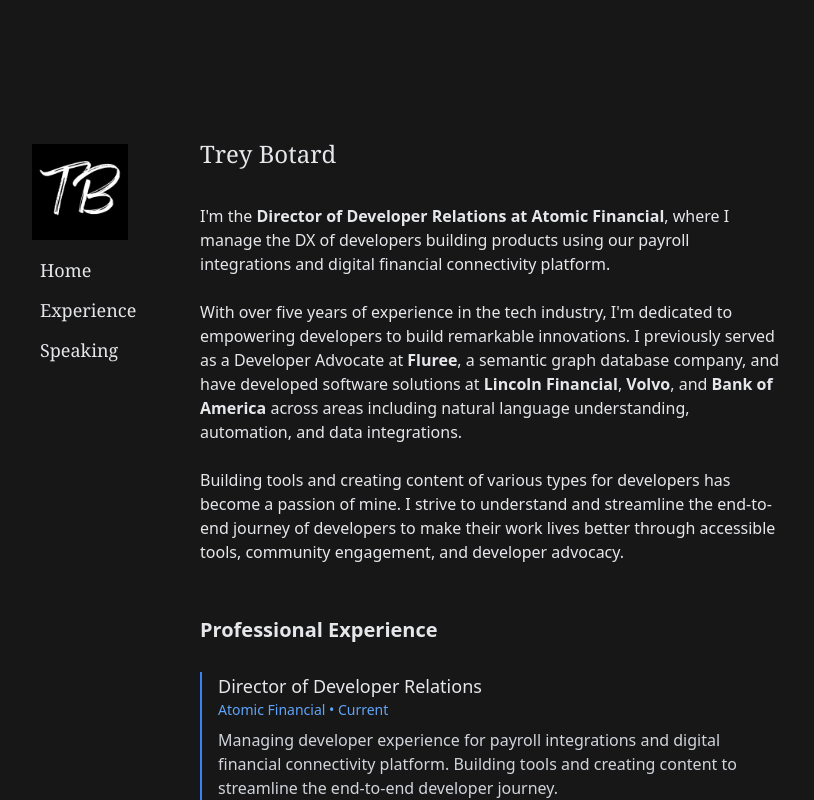
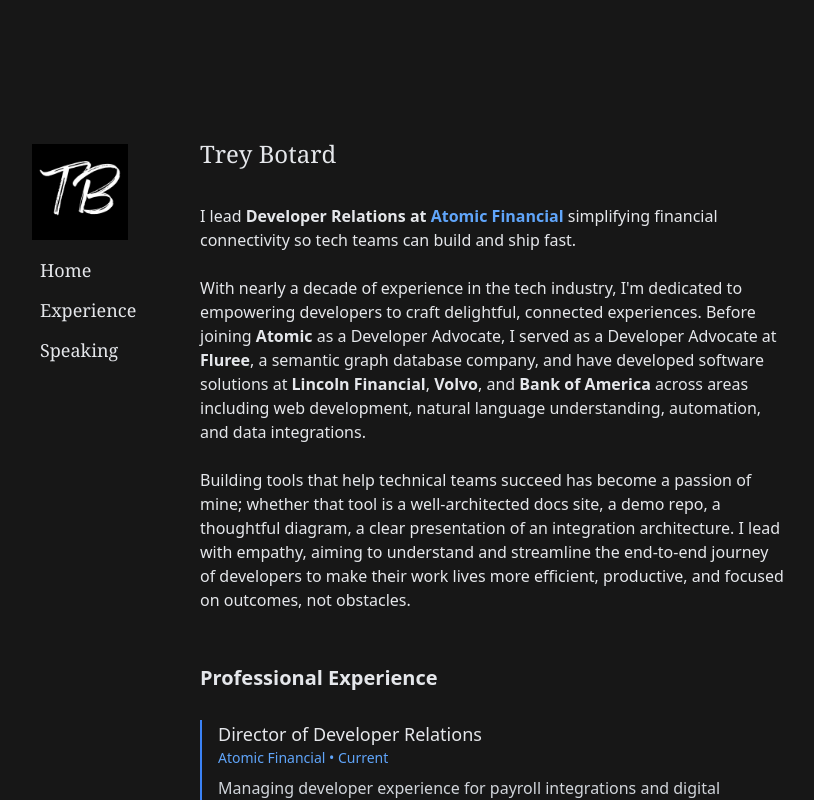
Before and after one commit to Tr3yb0/website, a Nuxt app: page / in a window 1280 px wide. Shown: the top 800 px of the page, without its empty margins (240-1054 px from the left). Built offline with nearby package versions, Linux system fonts and the light colour scheme.

Commit message:
update bio content

```diff
--- a/components/Bio.vue
+++ b/components/Bio.vue
@@ -1,26 +1,34 @@
 <template>
   <h1 class="font-serif">Trey Botard</h1>
   <p class="mt-8">
-    I'm the
+    I lead
     <b
-      >Director of Developer Relations at
+      >Developer Relations at
       <NuxtLink
-        class="hover:underline"
+        class="hover:underline hover:opacity-100 text-blue-400 transition-opacity"
         to="https://atomic.financial"
-        target="_blank">
+        target="_blank"
+      >
         Atomic Financial</NuxtLink
-      ></b
-    >, where I manage the DX of developers building products using our payroll
-    integrations and digital financial connectivity platform.
+      >
+    </b>
+    simplifying financial connectivity so tech teams can build and ship fast.
   </p>
   <p class="mt-6">
-    With over five years of experience in the tech industry, I'm dedicated to empowering developers to build remarkable innovations. I previously served as a Developer Advocate at
-    <b>Fluree</b>, a semantic graph database company, and have developed software solutions at
-    <b>Lincoln Financial</b>, <b>Volvo</b>, and <b>Bank of America</b> across areas including natural language understanding, automation, and data integrations.
+    With nearly a decade of experience in the tech industry, I'm dedicated to
+    empowering developers to craft delightful, connected experiences. Before
+    joining <b>Atomic</b> as a Developer Advocate, I served as a Developer
+    Advocate at <b>Fluree</b>, a semantic graph database company, and have
+    developed software solutions at <b>Lincoln Financial</b>, <b>Volvo</b>, and
+    <b>Bank of America</b> across areas including web development, natural
+    language understanding, automation, and data integrations.
   </p>
   <p class="mt-6">
-    Building tools and creating content of various types for developers has
-    become a passion of mine. I strive to understand and streamline the
-    end-to-end journey of developers to make their work lives better through accessible tools, community engagement, and developer advocacy.
+    Building tools that help technical teams succeed has become a passion of
+    mine; whether that tool is a well-architected docs site, a demo repo, a
+    thoughtful diagram, a clear presentation of an integration architecture. I
+    lead with empathy, aiming to understand and streamline the end-to-end
+    journey of developers to make their work lives more efficient, productive,
+    and focused on outcomes, not obstacles.
   </p>
 </template>
```
